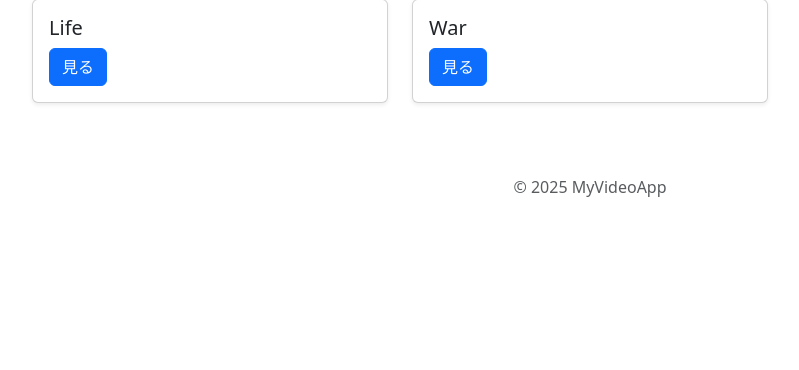
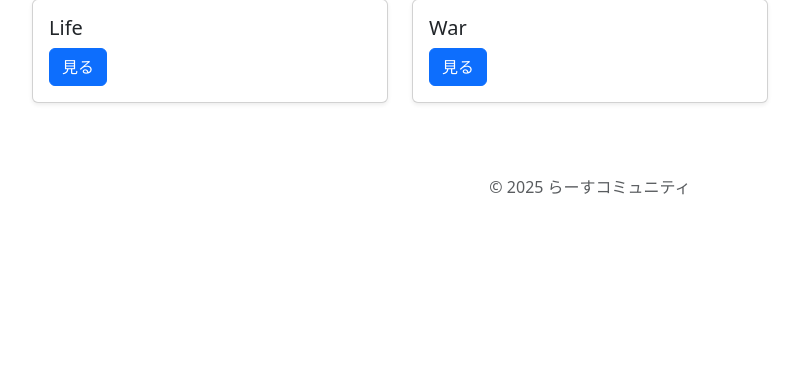
Before and after one commit to sodack2/rearth_youtube, a Flask app: page / in a window 1280 px wide. Shown: the part 153-523 px from the top of the page, without its empty margins (50-849 px from the left). Run offline with Flask 3, Linux system fonts and the light colour scheme; data comes from the database, SQL or seed files in the repository.

Commit message:
Update base.html

```diff
--- a/templates/base.html
+++ b/templates/base.html
@@ -2,7 +2,7 @@
 <html lang="ja">
 <head>
   <meta charset="UTF-8">
-  <title>{% block title %}My Video App{% endblock %}</title>
+  <title>{% block title %}らーすコミュニティ{% endblock %}</title>
   <!-- Bootstrap CDN -->
   <link href="https://cdn.jsdelivr.net/npm/bootstrap@5.3.0/dist/css/bootstrap.min.css" rel="stylesheet">
 </head>
@@ -44,7 +44,7 @@
   </div>
 
   <footer class="text-center mt-5 mb-3 text-muted">
-    &copy; 2025 MyVideoApp
+    &copy; 2025 らーすコミュニティ
   </footer>
 
   <script src="https://cdn.jsdelivr.net/npm/bootstrap@5.3.0/dist/js/bootstrap.bundle.min.js"></script>
```
